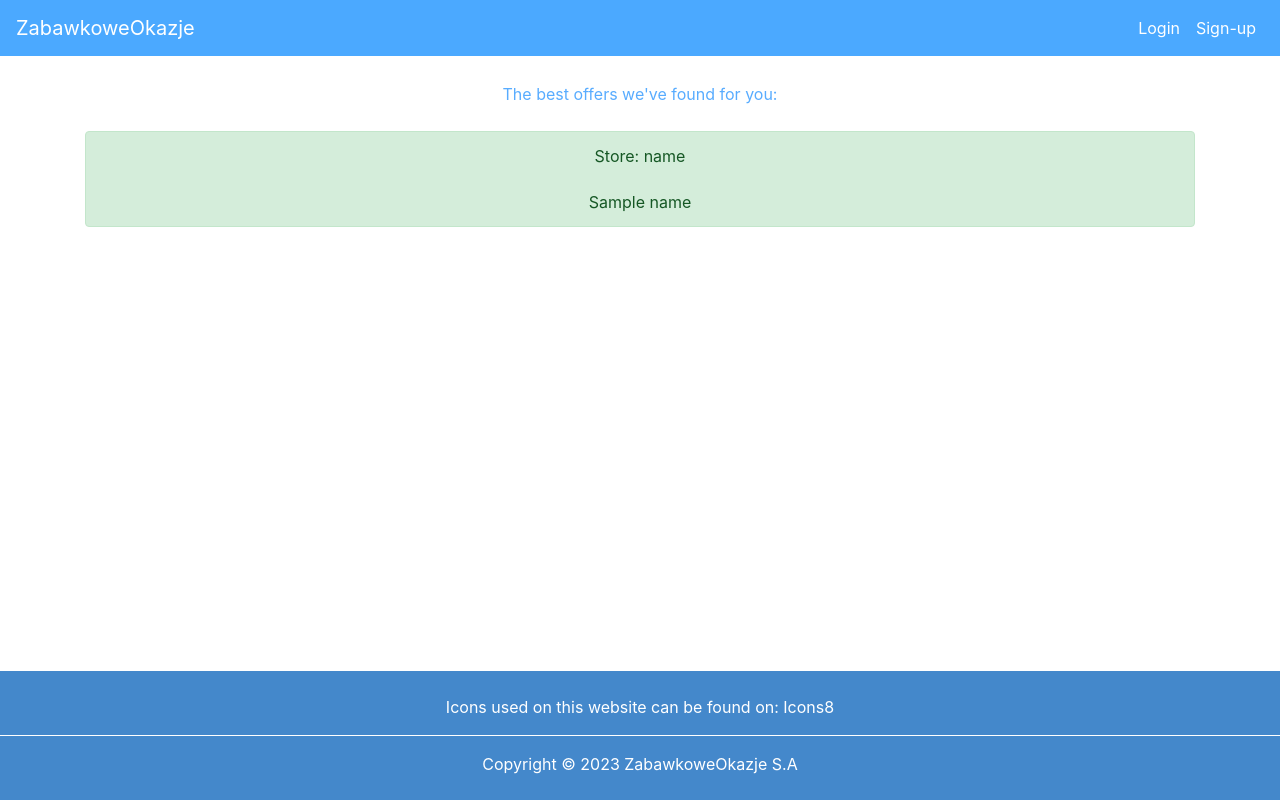
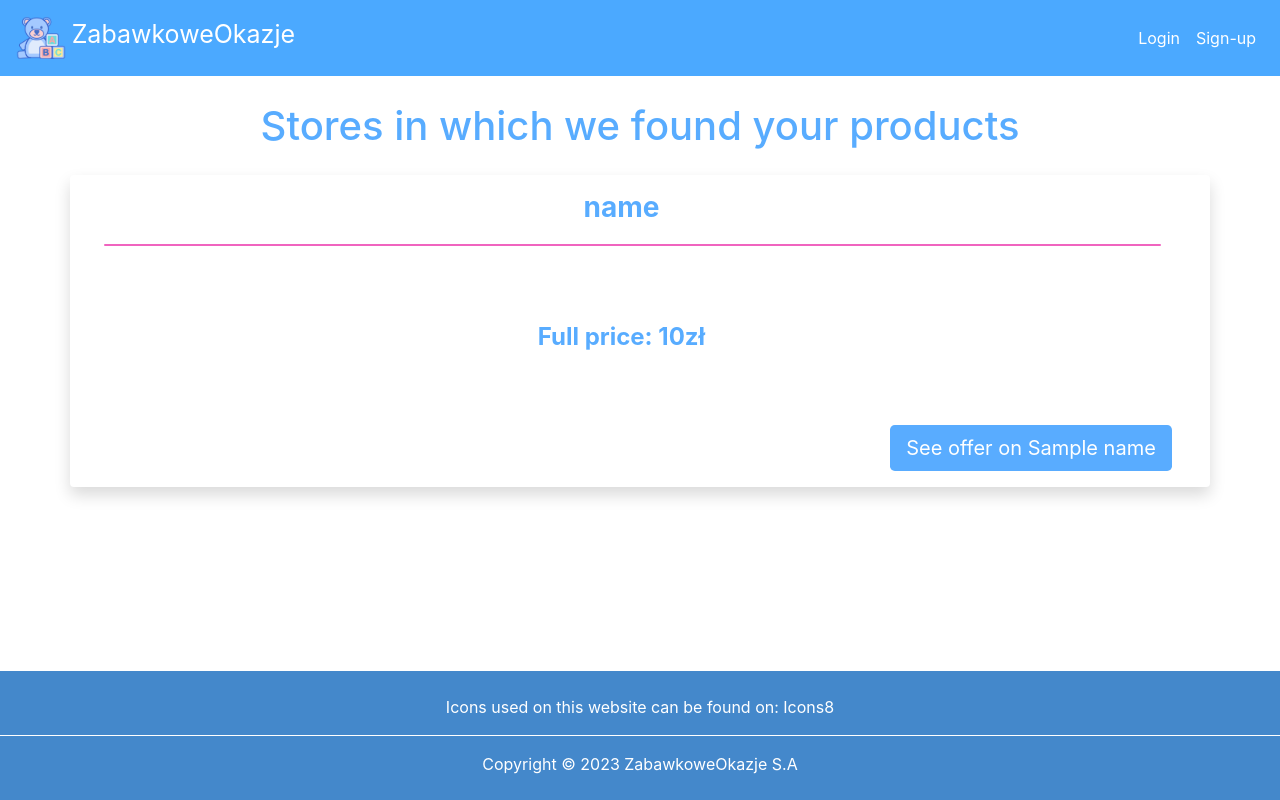
Before and after one commit to jopajak/Online-Toys-Shopping, a Flask app: template app/templates/offers_results_shops.html in a window 1280 px wide. Run offline with Flask 2, Linux system fonts and the light colour scheme; the template is opened without the code that fills it: most values are stand-ins (such as "Sample title", 1, 10 or a date in 2020); data that the repository does not hold is empty; parts of the project's set-up code (start-up, migrations or seed data) failed here and were passed over; some libraries are stand-ins or nearby versions.

Commit message:
Styling offers results, adding navigation buttons

```diff
--- a/app/search_engine.py
+++ b/app/search_engine.py
@@ -123,6 +123,9 @@ class Search:
 
         return best_shop_offer
 
+    def get_queries_length(self) -> int:
+        return len(self.queries)
+
     @staticmethod
     def from_json(json_dct):
         return Search(json_dct['queries'],
--- a/app/static/style.css
+++ b/app/static/style.css
@@ -14,6 +53,8 @@ details{
         .nav-title{
             text-decoration: none;
             color: white;
+            font-size: 25px;
+            align-items: center;
         }
         .site-background{
             background-color: rgba(255, 255, 255);
@@ -85,7 +131,15 @@ details{
             justify-content: center;
         }
 
+
+
         .product-buttons{
+            display: flex;
+            justify-content: flex-end;
+            gap: 1vw;
+        }
+
+        .offer-buttons{
             display: flex;
             justify-content: flex-end;
             gap: 1vw;
@@ -337,13 +405,16 @@ details{
                 margin: 5%;
             }
 
+             hr.rounded-title {
+                border-top: 2px solid rgba(240, 99, 191,0.99);
+                border-radius: 2px;
+                margin: 1% 1% 1% 3%;
+             }
+
             hr{
                 border-top: 1px solid white;
             }
 
-            .product-container{
-
-            }
         #main-footer{
             background-color: rgb(68, 136, 203);
             bottom:0;
--- a/app/templates/base.html
+++ b/app/templates/base.html
@@ -15,6 +15,7 @@
 <body class="d-flex flex-column site-background">
     <nav class="navbar navbar-dark navbar-expand-lg navbar-custom">
         <a class="navbar-brand navbar-custom " href="{{ url_for('bp_home.home_get') }}">
+            <img src="/static/images/favicon.ico" height="50" width="50">
             <span class="nav-title">ZabawkoweOkazje</span>
         </a>
         <button class="navbar-toggler navbar-custom" data-toggle="collapse" data-target="#navbarNav" aria-controls="navbarNav" aria-expanded="true" aria-label="Toggle navigation">
--- a/app/templates/offers_results_shops.html
+++ b/app/templates/offers_results_shops.html
@@ -1,20 +1,29 @@
 {% extends 'base.html' %}
 {%block content%}
 <div class = "text-content">
-    The best offers we've found for you:
+    <h1>Stores in which we found your products</h1>
     {% if shops_offers %}
         {% for shop in shops_offers.keys() %}
-                <div class="container" style="margin-top: 2%">
-                    <div class="alert alert-success" role="alert">
-                        Store: {{ shop }}
+            <div class="container shadow p-3 mb-5 bg-white rounded product-container" style="margin-top: 2%;">
+                <div class="row" style="margin-right: 2%">
+                    <div class="col-lg prod-content-container container">
+                        <div class="row product-title">
+                            <h3><b>{{shop}}</b></h3>
+                            <hr class="rounded-title">
+                        </div>
                         {% for offer in shops_offers[shop] %}
-                            <div class="container" style="margin-top: 2%">
-                                {{ offer }}
-                            </div>
+                            <h4 ><b>Full price: {{ offer.get('full_price') }}zł</b></h4>
+                        <div class="row offer-buttons">
+                              <a href="https://{{ offer.get('shop_link') }}"><button class="btn btn-lg btn-product">See offer on {{ offer.get('shop_name') }}</button></a>
+                        </div>
+                        {% if loop.index > 0 and loop.last==false%}
+                            <hr class="rounded" style="margin: 3% 1% 3% 3%;">
+                        {%endif%}
                         {% endfor %}
-                    </div>
-                </div>
-        {% endfor %}
+                      </div>
+                  </div>
+             </div>
+    {% endfor %}
     {% endif %}
 </div>
 {%endblock%}
--- a/app/views/search.py
+++ b/app/views/search.py
@@ -68,7 +68,9 @@ def choose_product_get(product_id):
     p = []
     for product in list_of_products:
         p.append(product)
-    return render_template('product_results.html', user=current_user, products=p, product_id=product_id)
+    product_length = g.search_engine.get_queries_length()
+    return render_template('product_results.html', user=current_user, products=p, product_id=product_id,
+                           product_length=product_length)
 
 
 @bp.route('/product/<int:product_id>/<int:option>')
@@ -89,8 +91,8 @@ def result_get():
     if g.search_engine.is_option_selected_for_all():
         form = ProductSortingForm()
         result = g.search_engine.get_products_by_options()
-        return render_template('search_results.html', user=current_user, products=result, form=form)
-
+        product_length = g.search_engine.get_queries_length()
+        return render_template('search_results.html', user=current_user, products=result, form=form, product_length=product_length)
     return redirect(url_for('bp_search.choose_product_get', product_id=g.search_engine.get_first_unselected_product_id()))
 
 
```
Also changed, not shown: other parts of app/static/style.css (+58 -0 lines), app/templates/home.html (+0 -17 lines), app/templates/offers_results_price.html (+22 -9 lines), app/templates/product_results.html (+15 -20 lines), app/templates/search_results.html (+18 -6 lines).
